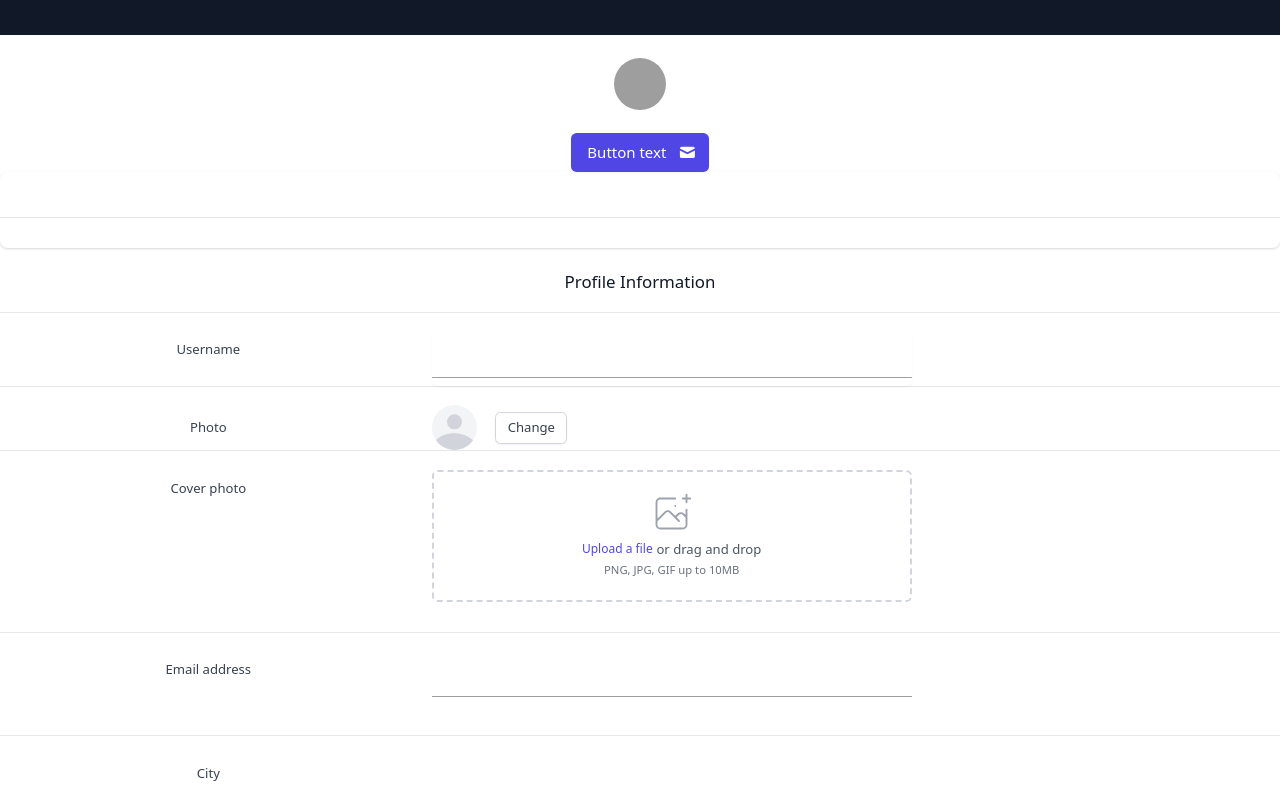
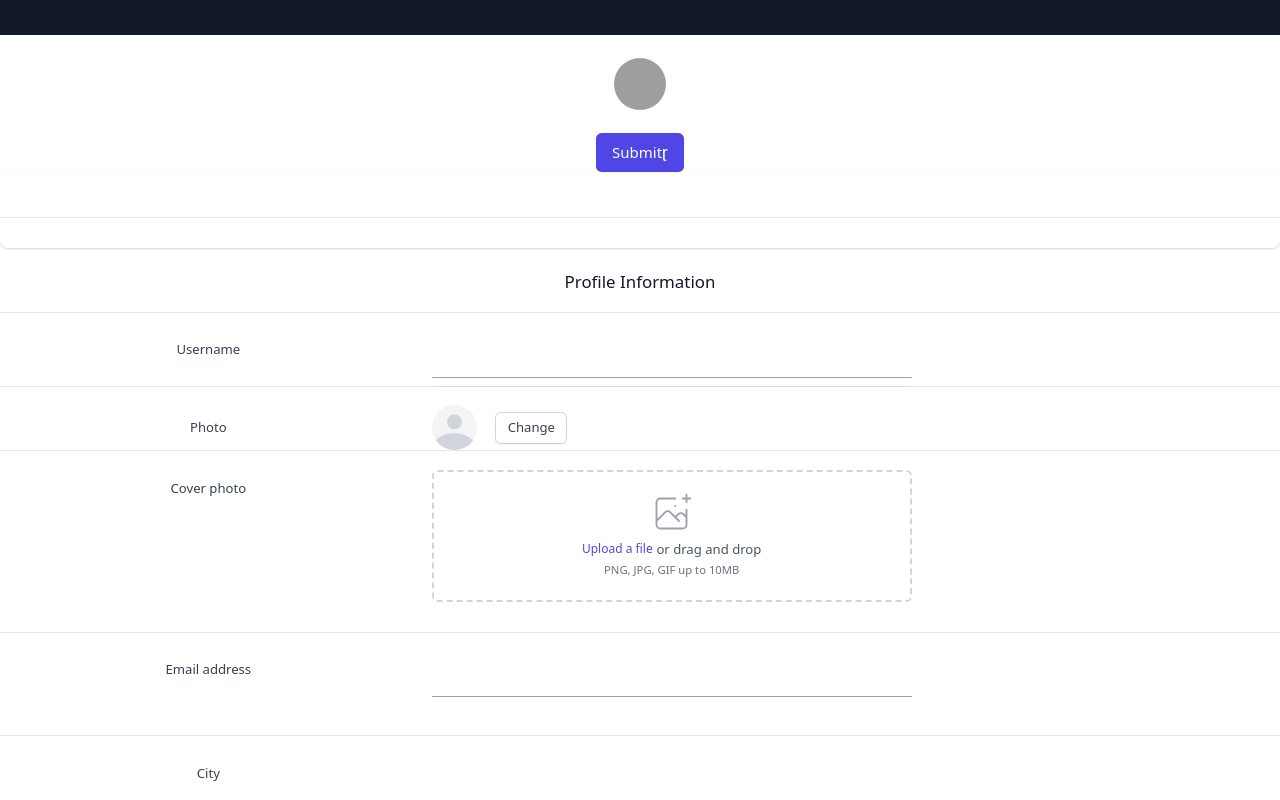
Before and after one commit to stopdaydreaming/project-3, a React (Create React App) app in the folder client/: page / in a window 1280 px wide. Shown: the part 1500-2300 px from the top of the page. Built offline with nearby package versions, Linux system fonts and the light colour scheme; grey boxes are pictures that could not be loaded.

Commit message:
changed button text added font awesome pro cdn to index.html

```diff
--- a/client/public/index.html
+++ b/client/public/index.html
@@ -10,6 +10,9 @@
       content="Web site created using create-react-app"
     />
     <link rel="apple-touch-icon" href="%PUBLIC_URL%/logo192.png" />
+    <link rel="stylesheet" href="https://pro.fontawesome.com/releases/v5.15.2/css/all.css" integrity="sha384-yJpxAFV0Ip/w63YkZfDWDTU6re/Oc3ZiVqMa97pi8uPt92y0wzeK3UFM2yQRhEom" crossorigin="anonymous">
+
+
     <!--
       manifest.json provides metadata used when your web app is installed on a
       user's mobile device or desktop. See https://developers.google.com/web/fundamentals/web-app-manifest/
--- a/client/src/components/Button/Button.jsx
+++ b/client/src/components/Button/Button.jsx
@@ -4,11 +4,10 @@ class Button extends Component {
     render() {
         return (
             <button type="button" class="inline-flex items-center px-4 py-2 border border-transparent shadow-sm text-base font-medium rounded-md text-white bg-indigo-600 hover:bg-indigo-700 focus:outline-none focus:ring-2 focus:ring-offset-2 focus:ring-indigo-500">
-  Button text
-  <svg class="ml-3 -mr-1 h-5 w-5" xmlns="http://www.w3.org/2000/svg" viewBox="0 0 20 20" fill="currentColor" aria-hidden="true">
+  Submit
+  <i class="fad fa-hand-sparkles"></i>
     <path d="M2.003 5.884L10 9.882l7.997-3.998A2 2 0 0016 4H4a2 2 0 00-1.997 1.884z" />
     <path d="M18 8.118l-8 4-8-4V14a2 2 0 002 2h12a2 2 0 002-2V8.118z" />
-  </svg>
 </button>
         );
     }
```
